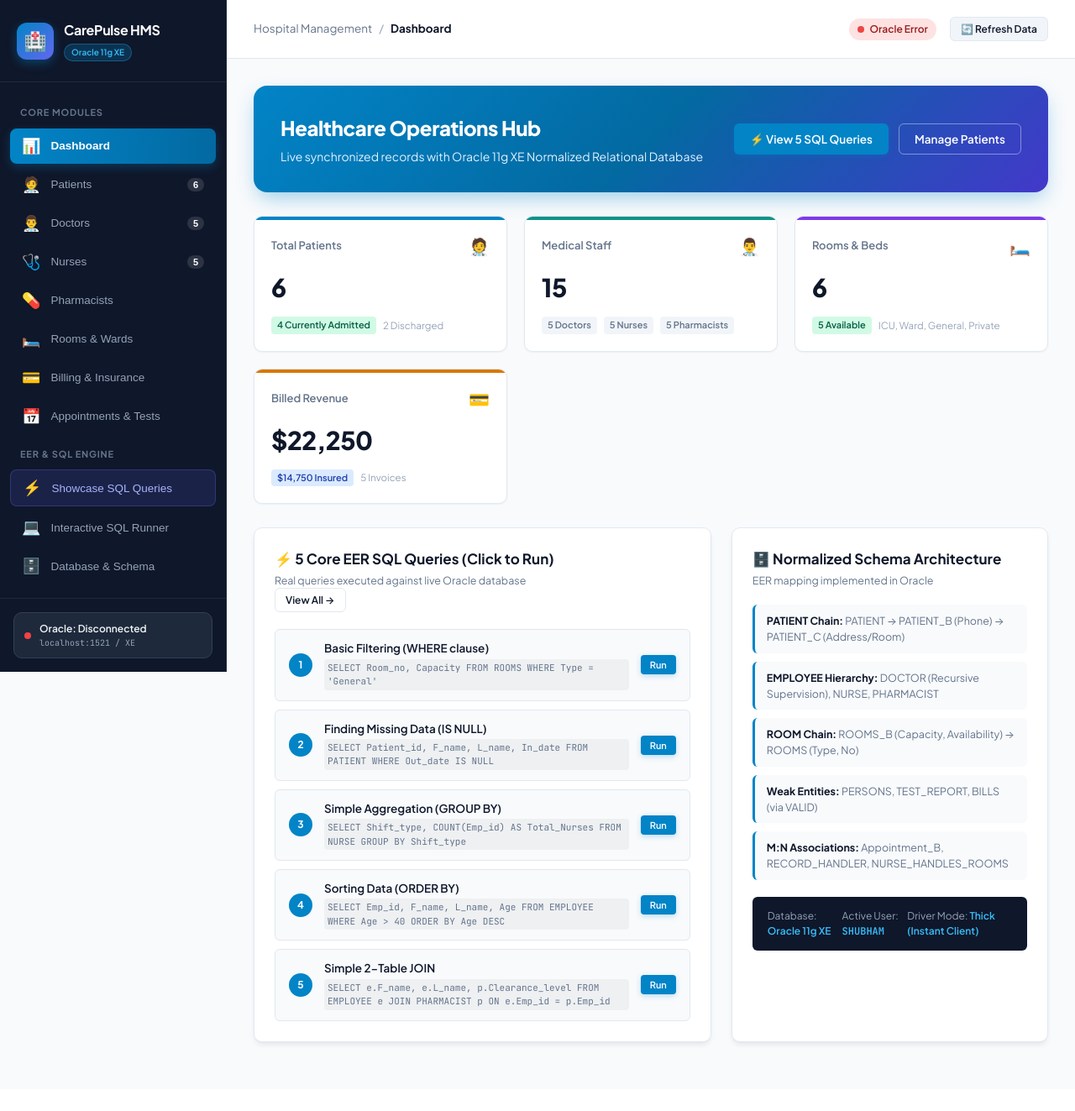
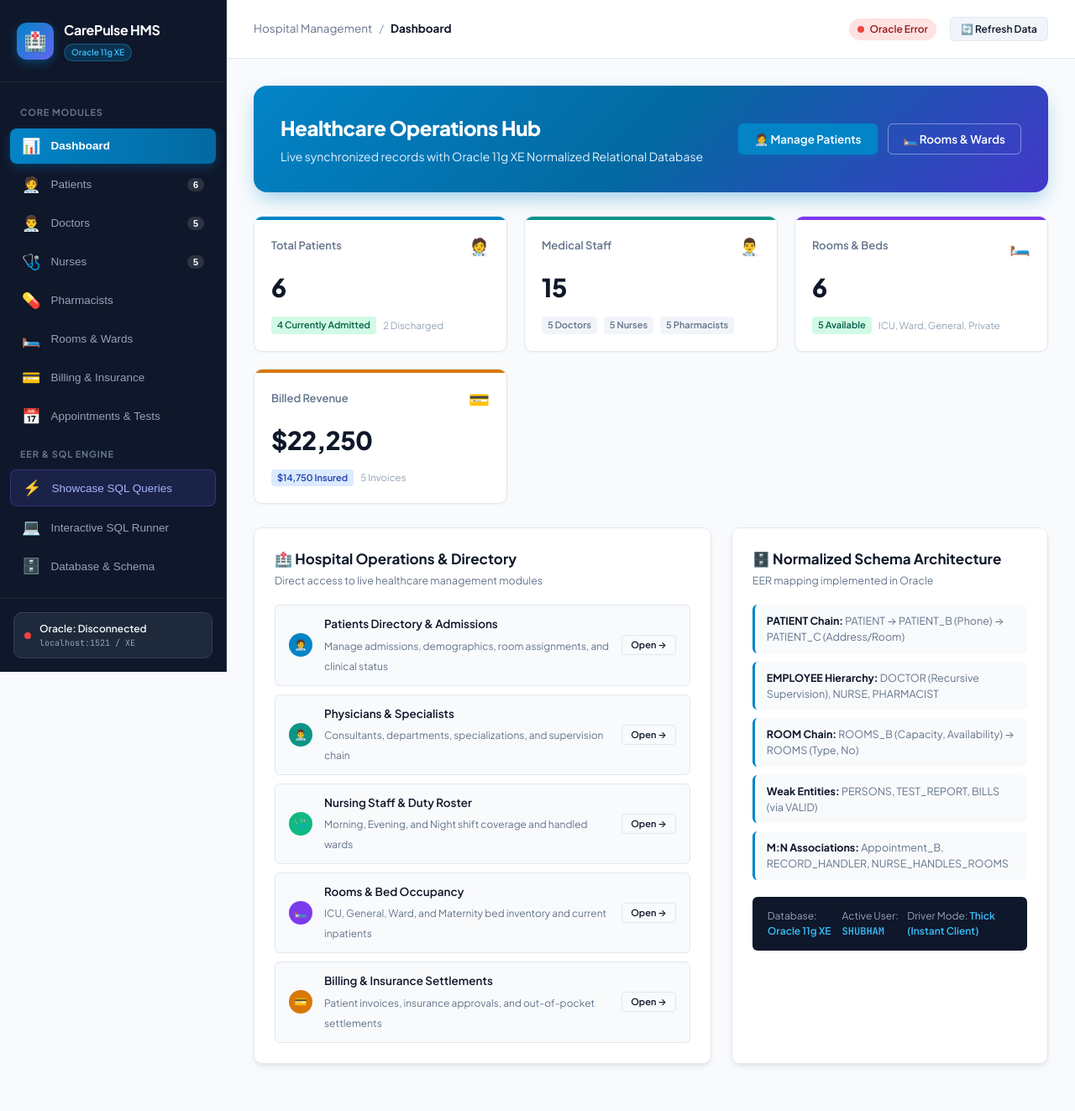
Before and after one commit to Tejas007bond/DBMS-Project, a Flask app: page / in a window 1280 px wide. Shown: the whole page at 84% size. Before the commit the page ends 1246 px from the top, so only its background shows below. Run offline with Flask 3, Linux system fonts and the light colour scheme.

Commit message:
refactor: remove 5 queries preview card and banner button from dashboard to streamline operations hub

```diff
--- a/templates/index.html
+++ b/templates/index.html
@@ -147,8 +147,8 @@
               <p>Live synchronized records with Oracle 11g XE Normalized Relational Database</p>
             </div>
             <div class="welcome-actions">
-              <button class="btn btn-primary" onclick="navigateTo('viewQueries')">⚡ View 5 SQL Queries</button>
-              <button class="btn btn-outline" onclick="navigateTo('viewPatients')">Manage Patients</button>
+              <button class="btn btn-primary" onclick="navigateTo('viewPatients')">🧑‍⚕️ Manage Patients</button>
+              <button class="btn btn-outline" onclick="navigateTo('viewRooms')">🛏️ Rooms & Wards</button>
             </div>
           </div>
 
@@ -204,62 +204,61 @@
             </div>
           </div>
 
-          <!-- Quick Navigation Cards & Showcase Highlight -->
+          <!-- Hospital Operations & Schema Architecture -->
           <div class="dashboard-grid-split">
-            <!-- Left: Showcase Queries Preview -->
+            <!-- Left: Hospital Modules Overview -->
             <div class="card card-elevated">
               <div class="card-header">
                 <div>
-                  <h3 class="card-title">⚡ 5 Core EER SQL Queries (Click to Run)</h3>
-                  <p class="card-subtitle">Real queries executed against live Oracle database</p>
+                  <h3 class="card-title">🏥 Hospital Operations & Directory</h3>
+                  <p class="card-subtitle">Direct access to live healthcare management modules</p>
                 </div>
-                <button class="btn btn-sm btn-outline" onclick="navigateTo('viewQueries')">View All →</button>
               </div>
 
               <div class="quick-queries-list">
-                <div class="query-preview-item" onclick="openQueryDetail('query_1')">
-                  <div class="query-preview-icon">1</div>
+                <div class="query-preview-item" onclick="navigateTo('viewPatients')">
+                  <div class="query-preview-icon" style="background: #0284c7;">🧑‍⚕️</div>
                   <div class="query-preview-info">
-                    <h4>Basic Filtering (WHERE clause)</h4>
-                    <code>SELECT Room_no, Capacity FROM ROOMS WHERE Type = 'General'</code>
+                    <h4>Patients Directory & Admissions</h4>
+                    <span style="font-size: 12px; color: var(--text-secondary);">Manage admissions, demographics, room assignments, and clinical status</span>
                   </div>
-                  <button class="btn btn-xs btn-primary">Run</button>
+                  <button class="btn btn-xs btn-outline">Open →</button>
                 </div>
 
-                <div class="query-preview-item" onclick="openQueryDetail('query_2')">
-                  <div class="query-preview-icon">2</div>
+                <div class="query-preview-item" onclick="navigateTo('viewDoctors')">
+                  <div class="query-preview-icon" style="background: #0d9488;">👨‍⚕️</div>
                   <div class="query-preview-info">
-                    <h4>Finding Missing Data (IS NULL)</h4>
-                    <code>SELECT Patient_id, F_name, L_name, In_date FROM PATIENT WHERE Out_date IS NULL</code>
+                    <h4>Physicians & Specialists</h4>
+                    <span style="font-size: 12px; color: var(--text-secondary);">Consultants, departments, specializations, and supervision chain</span>
                   </div>
-                  <button class="btn btn-xs btn-primary">Run</button>
+                  <button class="btn btn-xs btn-outline">Open →</button>
                 </div>
 
-                <div class="query-preview-item" onclick="openQueryDetail('query_3')">
-                  <div class="query-preview-icon">3</div>
+                <div class="query-preview-item" onclick="navigateTo('viewNurses')">
+                  <div class="query-preview-icon" style="background: #10b981;">🩺</div>
                   <div class="query-preview-info">
-                    <h4>Simple Aggregation (GROUP BY)</h4>
-                    <code>SELECT Shift_type, COUNT(Emp_id) AS Total_Nurses FROM NURSE GROUP BY Shift_type</code>
+                    <h4>Nursing Staff & Duty Roster</h4>
+                    <span style="font-size: 12px; color: var(--text-secondary);">Morning, Evening, and Night shift coverage and handled wards</span>
                   </div>
-                  <button class="btn btn-xs btn-primary">Run</button>
+                  <button class="btn btn-xs btn-outline">Open →</button>
                 </div>
 
-                <div class="query-preview-item" onclick="openQueryDetail('query_4')">
-                  <div class="query-preview-icon">4</div>
+                <div class="query-preview-item" onclick="navigateTo('viewRooms')">
+                  <div class="query-preview-icon" style="background: #7c3aed;">🛏️</div>
                   <div class="query-preview-info">
-                    <h4>Sorting Data (ORDER BY)</h4>
-                    <code>SELECT Emp_id, F_name, L_name, Age FROM EMPLOYEE WHERE Age > 40 ORDER BY Age DESC</code>
+                    <h4>Rooms & Bed Occupancy</h4>
+                    <span style="font-size: 12px; color: var(--text-secondary);">ICU, General, Ward, and Maternity bed inventory and current inpatients</span>
                   </div>
-                  <button class="btn btn-xs btn-primary">Run</button>
+                  <button class="btn btn-xs btn-outline">Open →</button>
                 </div>
 
-                <div class="query-preview-item" onclick="openQueryDetail('query_5')">
-                  <div class="query-preview-icon">5</div>
+                <div class="query-preview-item" onclick="navigateTo('viewBilling')">
+                  <div class="query-preview-icon" style="background: #d97706;">💳</div>
                   <div class="query-preview-info">
-                    <h4>Simple 2-Table JOIN</h4>
-                    <code>SELECT e.F_name, e.L_name, p.Clearance_level FROM EMPLOYEE e JOIN PHARMACIST p ON e.Emp_id = p.Emp_id</code>
+                    <h4>Billing & Insurance Settlements</h4>
+                    <span style="font-size: 12px; color: var(--text-secondary);">Patient invoices, insurance approvals, and out-of-pocket settlements</span>
                   </div>
-                  <button class="btn btn-xs btn-primary">Run</button>
+                  <button class="btn btn-xs btn-outline">Open →</button>
                 </div>
               </div>
             </div>
```
